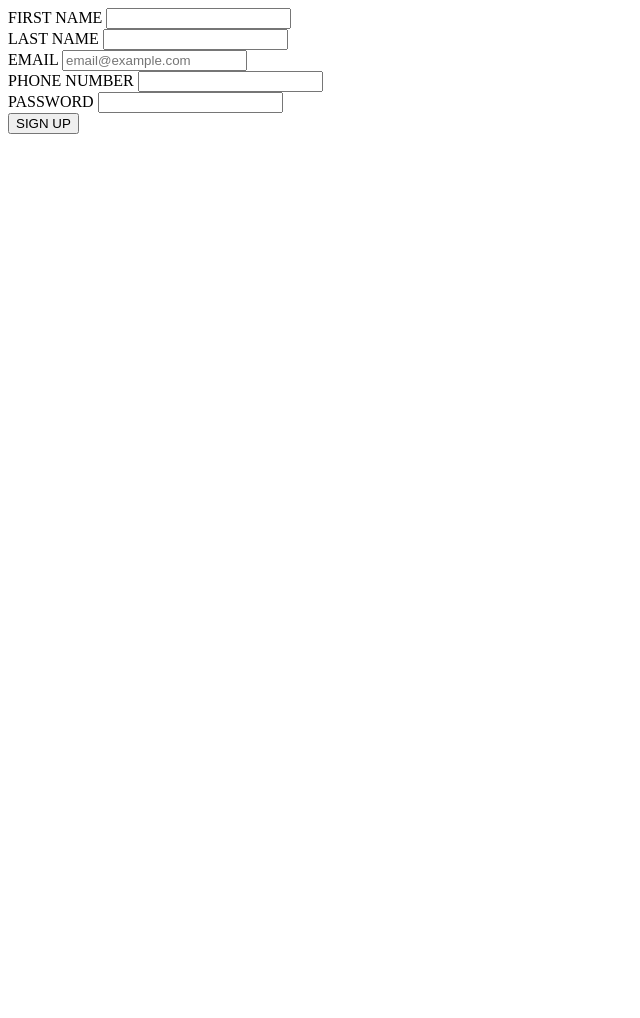
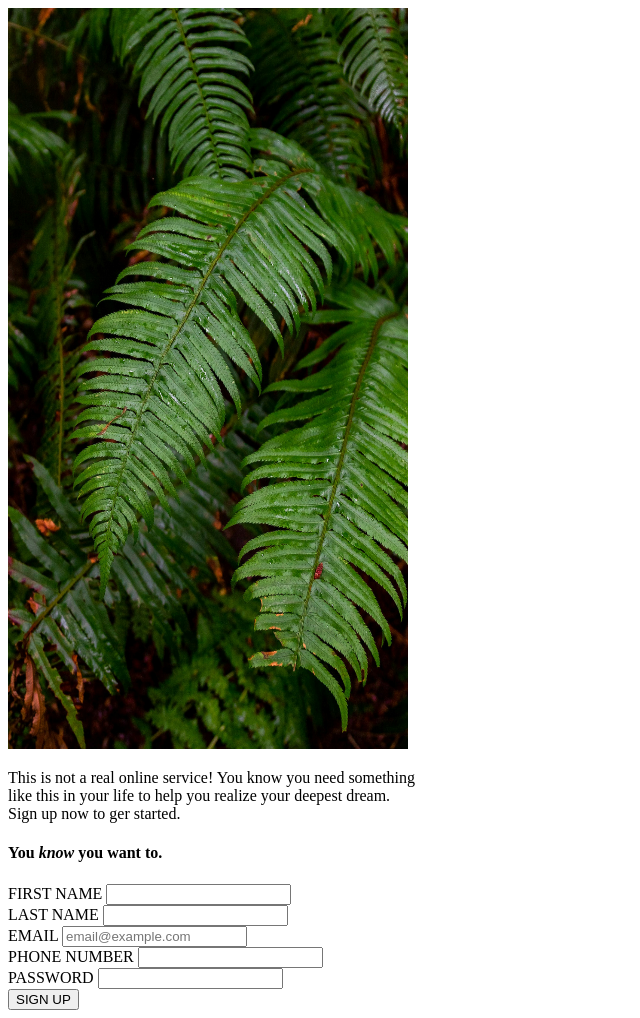
Before and after one commit to baldevoli/signup_page, a plain HTML site: page index.html in a window 1280 px wide. Shown: the whole page, without its empty margins (0-640 px from the left). Before the commit the page ends 800 px from the top, so only its background shows below. Drawn offline with Linux system fonts and the light colour scheme.

Commit message:
added the image

```diff
--- a/index.html
+++ b/index.html
@@ -7,6 +7,12 @@
     <form
     action=""
     method="post">
+    <img src="halie-west-25xggax4bSA-unsplash.jpg" height="741" width="400">
+    <p>This is not a real online service! You know you need something<br>
+    like this in your life to help you realize your deepest dream.<br>
+        Sign up now to ger started.<br>
+        <h4>You <em>know </em>you want to.</h4>
+    </p>
     <div>
         <label for="first_name">FIRST NAME</label>
         <input type="text"
@@ -41,7 +47,7 @@
         <label for="user_password">PASSWORD</label>
         <input type="password"
         id="user_password"
-        name="password">
+        name="password" required>
     </div>
 
     <button type="submit">SIGN UP</button>
```
